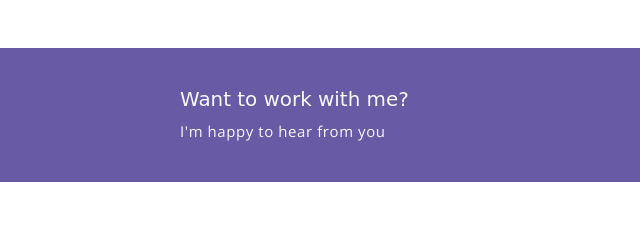
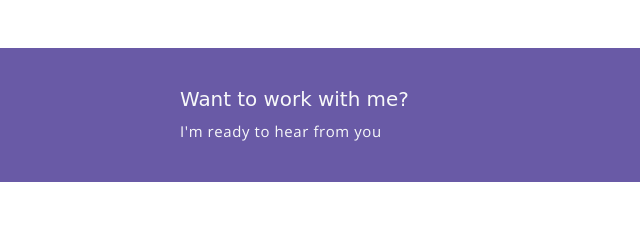
Before and after one commit to BaoDuong254/portfolio, a website: page public/index.html in a window 1280 px wide. Shown: the part 3480-3720 px from the top of the page, 0-640 px from the left. Drawn offline with nearby package versions, Linux system fonts and the light colour scheme; a web font is replaced by a local one.

Commit message:
Update index.html

```diff
--- a/public/index.html
+++ b/public/index.html
@@ -376,7 +376,7 @@
             <div class="row align-items-center">
                 <div class="col-sm offset-md-1 mb-4 mb-md-0">
                     <h6 class="title text-light">Want to work with me?</h6>
-                    <p class="m-0 text-light">I'm happy to hear from you</p>
+                    <p class="m-0 text-light">I'm ready to hear from you</p>
                 </div>
                 <div class="col-sm offset-sm-2 offset-md-3">
                     <a class="link " href="#contact">
```
